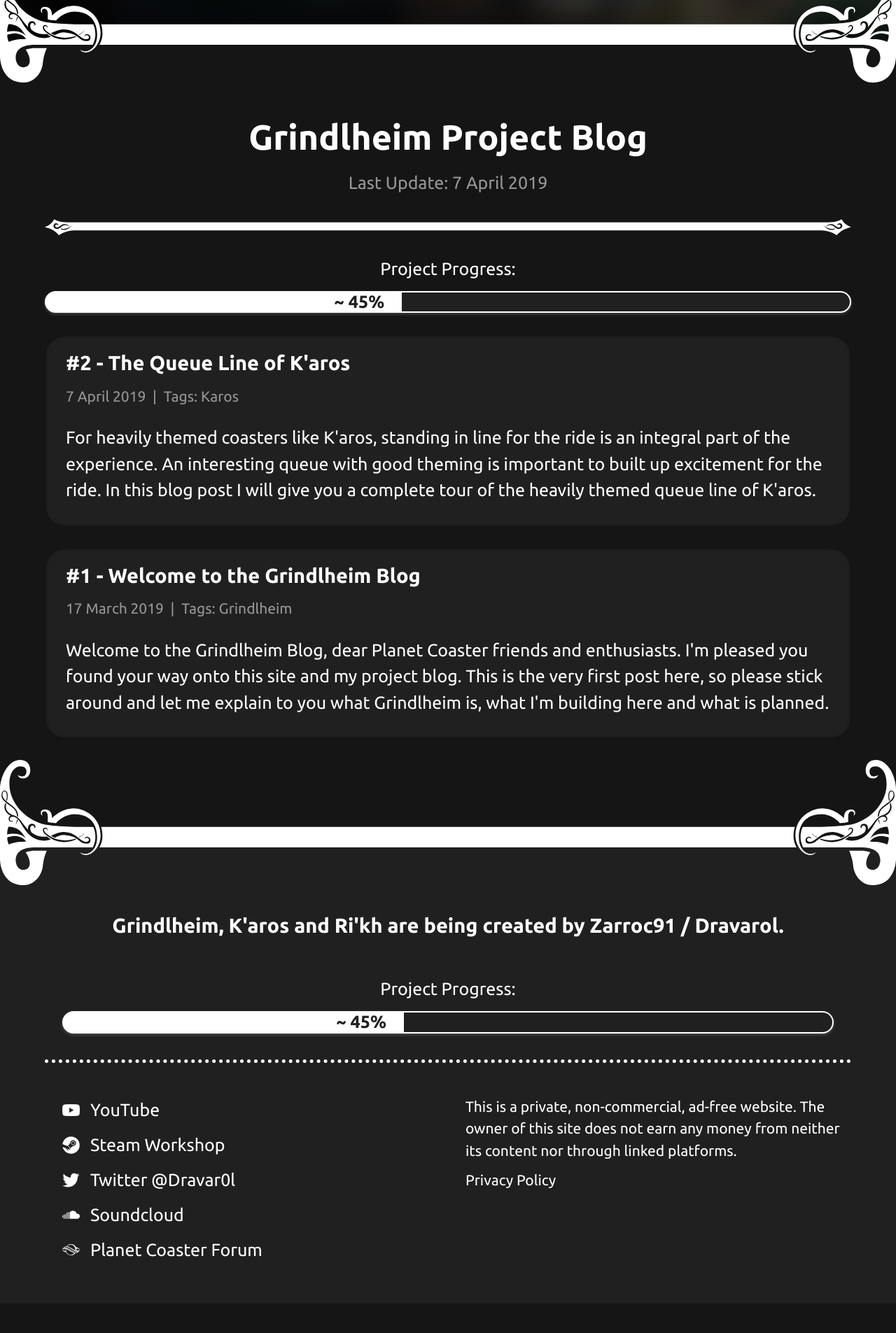
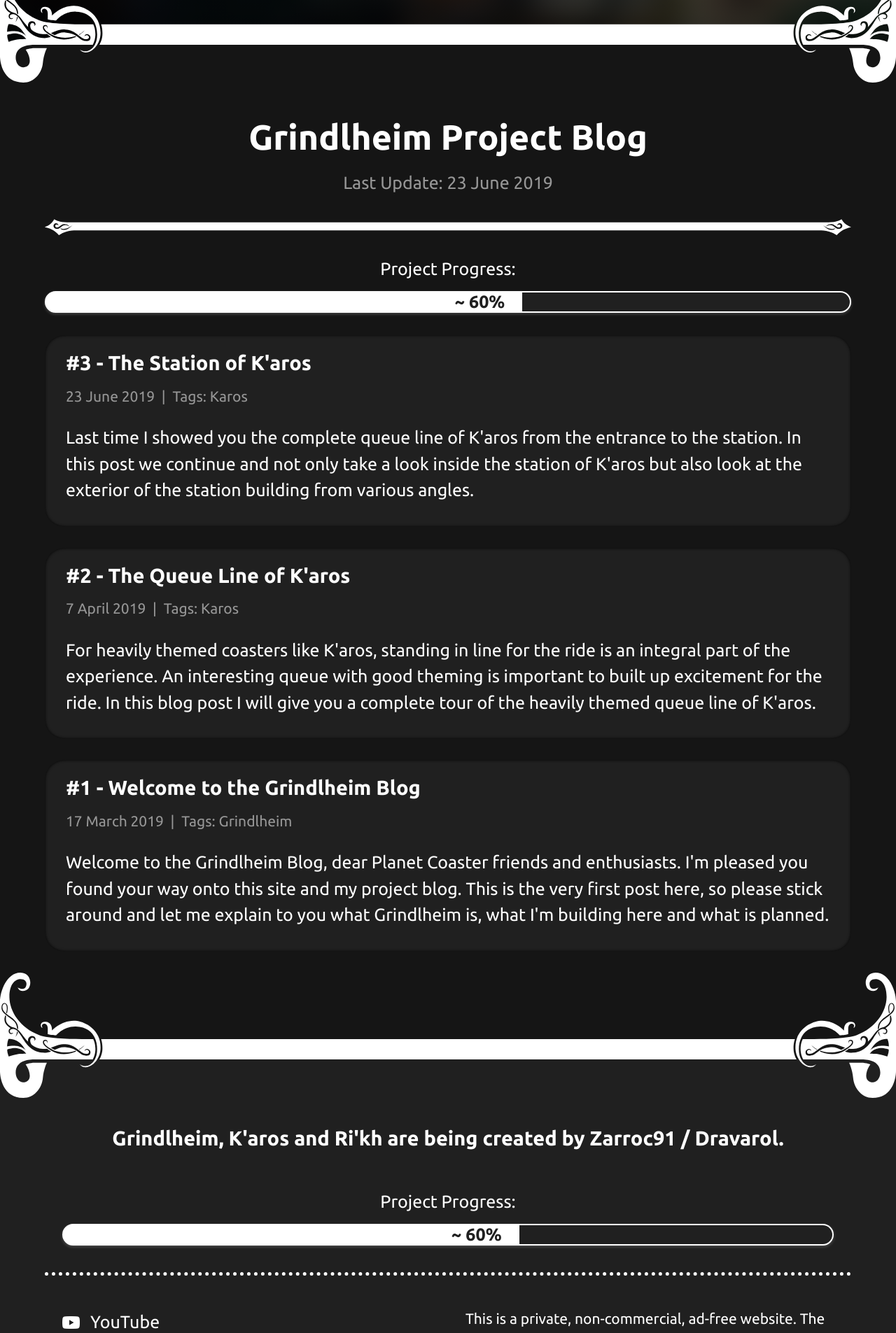
Before and after one commit to stefan-wr/grindlheim-website, a Jekyll site: the page built from pages/index.html, in a window 1280 px wide. Shown: the part 2582-4487 px from the top of the page at 70% size. Built offline with Jekyll 4.4.1, drawn with Linux system fonts in a browser that asks for light colours; some web fonts are replaced; before the commit the page ends 4445 px from its top, so only the background shows below that.

Commit message:
Add third blog post.

```diff
--- a/_config.yml
+++ b/_config.yml
@@ -3,7 +3,7 @@ title: Grindlheim
 email: contact@grindlheim.com
 baseurl: ""
 url: "http://www.grindlheim.com"
-progress: 45%
+progress: 60%
 
 # Build options
 future: true
--- /dev/null
+++ b/_posts/2019-06-23-karos-station.html
@@ -0,0 +1,42 @@
+---
+layout: post
+index: 3
+tags: Karos
+
+title: The Station of K'aros
+excerpt: "Last time I showed you the complete queue line of K'aros from the entrance to the station.
+In this post we continue and not only take a look inside the station of K'aros but also look at the exterior of the station building from various angles."
+reddit: "https://www.reddit.com/r/PlanetCoaster/comments/c48lc6/the_station_of_karos_grindlheim_blog_update_3/"
+planco-forum: "https://forums.frontier.co.uk/threads/grindlheim-an-immersive-theme-world-inspired-by-klugheim-at-phantasialand.506455/post-7863769"
+number-of-images: 12
+image-descriptions:
+    - "We start our overview of the station where we ended the last post: At the last part of the queue line where it enters the station."
+    - And this is how the station looks from the inside. Like everything in Grindlheim it is completely themed from the roof to the ceiling.
+    - Guests enter the train from its right side. The stations's exit is located on the left of the track.
+    - K'aros' train has 9 rows and can fit up to 18 passengers.
+    - I finished this station nearly two years ago. Did I mention I'm working on this project for a long time now?
+    - Here you can see the operator's room on the right side of the picture. There are shelfs for bags on the left side of the track near the exit.
+    - Now we take a look at the exterior of the station building.
+    - The station is surrounded by the tracks of K'aros and Ri'kh on multiple levels.
+    - Here, a train is leaving the station and slowly making its way to the first launch.
+    - The little roofed bridge on the left leads from the exit of the coaster back to the main path. On the right side a train is waiting in the final break run to enter the station.
+    - The same side of the building from a guest's perspective.
+    - And this final picture completes today's tour in and around the station building. See you next time!
+---
+
+<p class="gr-medium">
+    Welcome back for the third post here on the Grindlheim blog.<br>
+    Last time I showed you the queue line of K'aros up to the point where guests finally enter the station building before taking a seat in the coaster.
+    In todays post we continue from this point and take a look in and around the station of K'aros.
+</p>
+
+<p class="gr-medium">
+    It's been a while since the last blog post. Much longer than I intended, I have to admit.
+    I planned to release updates every two weeks or at least once per month but it just didn't work out during the last two months.
+    Nevertheless, I continued working on Ri'kh's queue line and made very good progress, so much that it is completed.
+    I hope that I will be able to update the blog a bit quicker next time. I still have a lot to show to you.
+</p>
+
+<p class="gr-medium">
+    Now, please view the gallery below for a complete tour of the station of K'aros.
+</p>
--- a/_sass/_shared.scss
+++ b/_sass/_shared.scss
@@ -271,7 +271,8 @@ button {
         float: right;
         background-color: $gr-color-background-light;
 
-        $progress: 56%;
+        // $progress = 100 - progress + 1
+        $progress: 41%;
         width: $progress;
 
         animation: breathing 4s infinite;
```
Also changed, not shown: assets/posts/3/p3-1.jpg (added), assets/posts/3/p3-10.jpg (added), assets/posts/3/p3-11.jpg (added), assets/posts/3/p3-12.jpg (added), assets/posts/3/p3-2.jpg (added), assets/posts/3/p3-3.jpg (added), assets/posts/3/p3-4.jpg (added), assets/posts/3/p3-5.jpg (added), assets/posts/3/p3-6.jpg (added), assets/posts/3/p3-7.jpg (added), assets/posts/3/p3-8.jpg (added), assets/posts/3/p3-9.jpg (added), assets/posts/3/p3-og.jpg (added), assets/posts/3/p3-title-bg.jpg (added), 1 other file.
